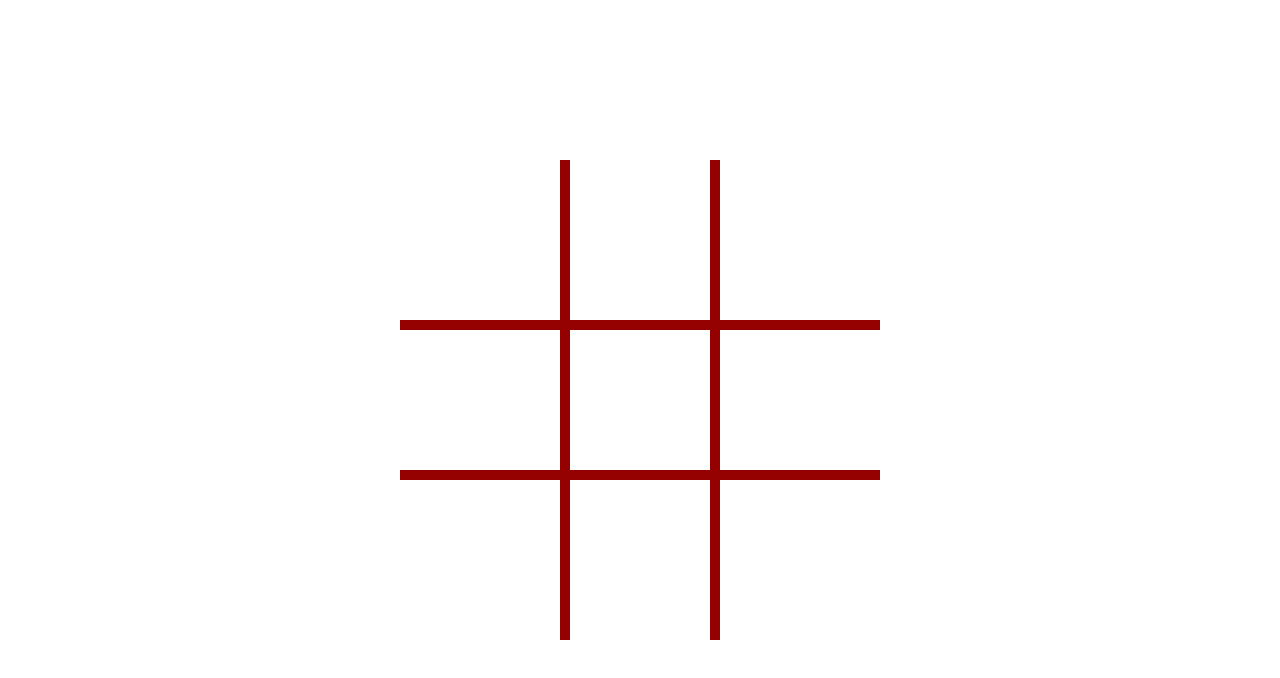
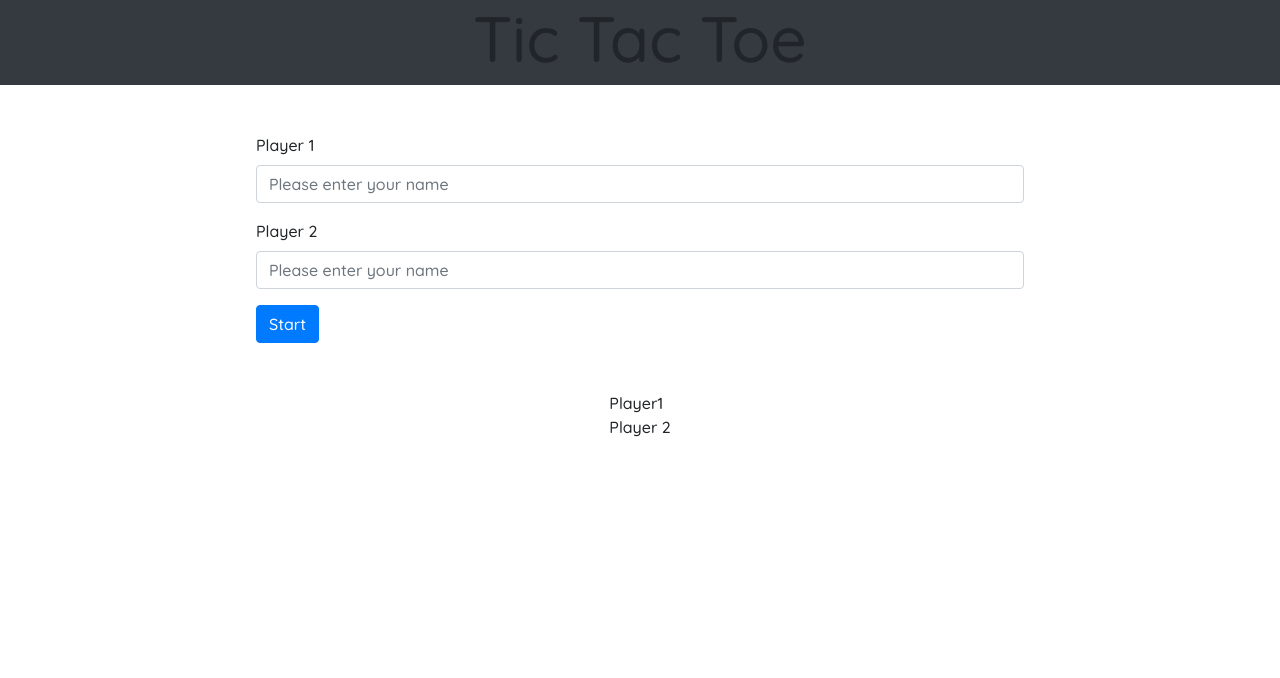
Before and after one commit to hillarioh/TIC-TAC-TOE-JS, a website: page index.html in a window 1280 px wide. Drawn offline with nearby package versions, Linux system fonts and the light colour scheme; a web font is replaced by a local one.

Commit message:
add form dom elements

```diff
--- a/Js/index.js
+++ b/Js/index.js
@@ -83,3 +83,16 @@ gameBoard.addEventListener('click', (e) => {
   show(won, currentPlayer[0]);
   count++;
 });
+
+
+// DOM ELEMENT REFERENCES
+const myForm = document.querySelector('form');
+const ply1 = document.getElementById('p1');
+const ply2 = document.getElementById('p2');
+const submitButton = document.getElementById('submit-button');
+
+submitButton.addEventListener('click', (e) => {
+    e.preventDefault();
+    gameBoard.style.display = 'grid';
+    myForm.style.display= 'none';
+});
--- a/index.html
+++ b/index.html
@@ -4,19 +4,29 @@
     <meta charset="UTF-8" />
     <meta name="viewport" content="width=device-width, initial-scale=1.0" />
     <title>Tic-tac-toe</title>
-    <link rel="stylesheet" href="styles/style.css" />
-    <link href="https://fonts.googleapis.com/css2?family=Quicksand:wght@500&display=swap" rel="stylesheet" />
-    <link href="https://fonts.googleapis.com/css2?family=Fruktur&display=swap" rel="stylesheet">
     <link
       rel="stylesheet"
       href="https://stackpath.bootstrapcdn.com/bootstrap/4.3.1/css/bootstrap.min.css"
       integrity="sha384-ggOyR0iXCbMQv3Xipma34MD+dH/1fQ784/j6cY/iJTQUOhcWr7x9JvoRxT2MZw1T"
       crossorigin="anonymous"
     />
+    <link rel="stylesheet" href="styles/style.css" />
+    <link
+      href="https://fonts.googleapis.com/css2?family=Quicksand:wght@500&display=swap"
+      rel="stylesheet"
+    />
+    <link
+      href="https://fonts.googleapis.com/css2?family=Fruktur&display=swap"
+      rel="stylesheet"
+    />
   </head>
   <body>
-    <!-- <div id="winner"></div> -->
-    <!-- <form action="" id="form">
+    <header class="bg-dark p-0 m-0 d-flex justify-content-center">
+      <h2>Tic Tac Toe</h2>
+    </header>
+
+    <div class="welcome">
+      <form action="" id="form">
         <div class="form-group">
           <label for="exampleInputEmail1">Player 1</label>
           <input
@@ -35,9 +45,19 @@
             placeholder="Please enter your name"
           />
         </div>
-      <button type="submit" class="btn btn-primary">Start</button>
-    </form> -->
+        <button type="submit" id="submit-button" class="btn btn-primary">
+          Start
+        </button>
+      </form>
+    </div>
+    <div class="content">
+      <div class="points">
+        <div id="p1">Player1</div>
+        <div id="winner"></div>
+        <div id="p2">Player 2</div>
+      </div>
       <div class="board" id="board"></div>
+    </div>
     <script src="Js/index.js"></script>
   </body>
 </html>
--- a/styles/style.css
+++ b/styles/style.css
@@ -6,16 +6,28 @@
 }
 
 body {
-  background: rgb(253, 225, 225);
+  /* background: rgb(253, 225, 225); */
   font-family: 'Quicksand', sans-serif;
-  height: 100vh;
+  min-height: 100vh;
+}
+
+header > h2 {
+  font-size: 4rem;
+}
+
+form {
+  max-width: 60%;
+  margin: 3rem auto;
+}
+
+.content{
   display: flex;
   justify-content: center;
-  align-items: center;
+  margin-top: 3rem;
 }
 
 .board {
-  display: grid;
+  display: none;
   grid-template-columns: repeat(3, 1fr);
   width: 30rem;
 
```
Lines whose indentation alone changed are shown as unchanged.
